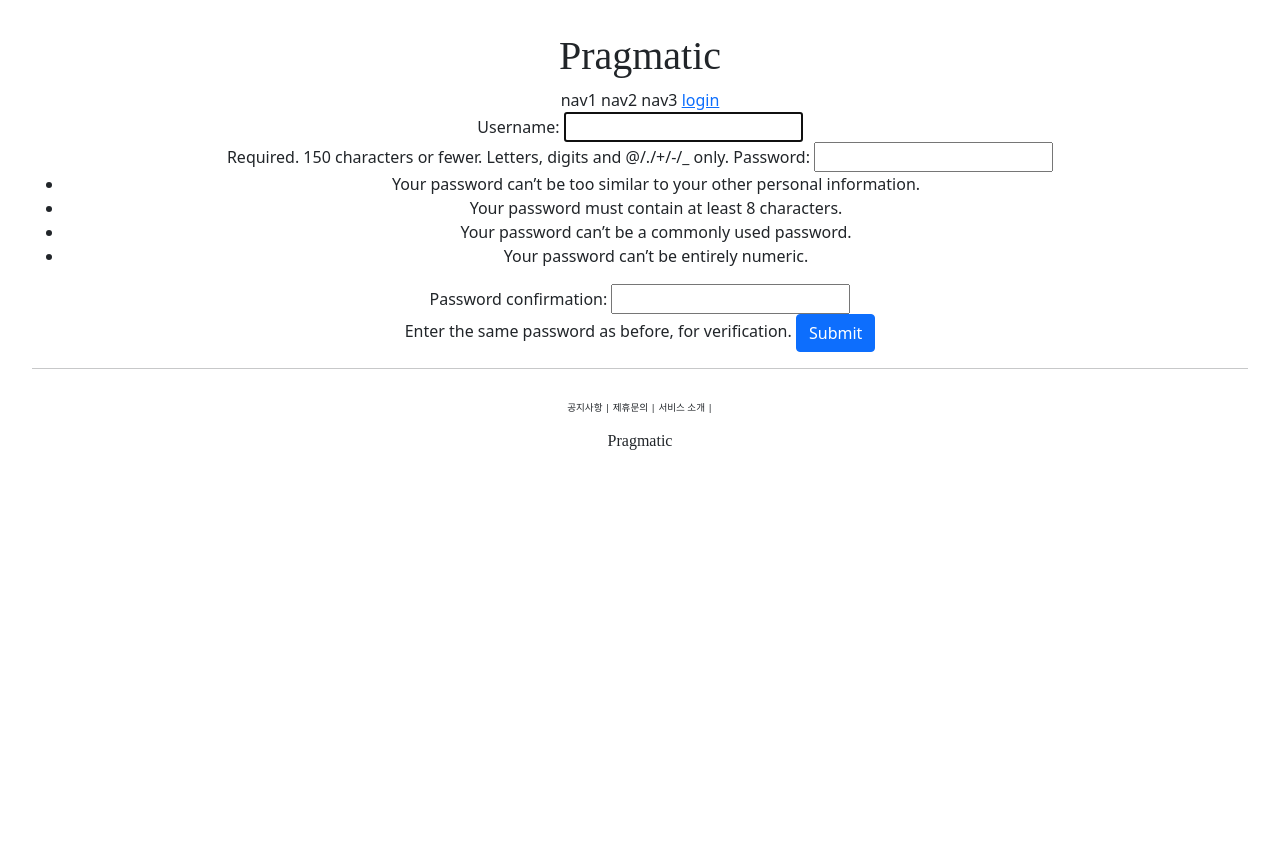
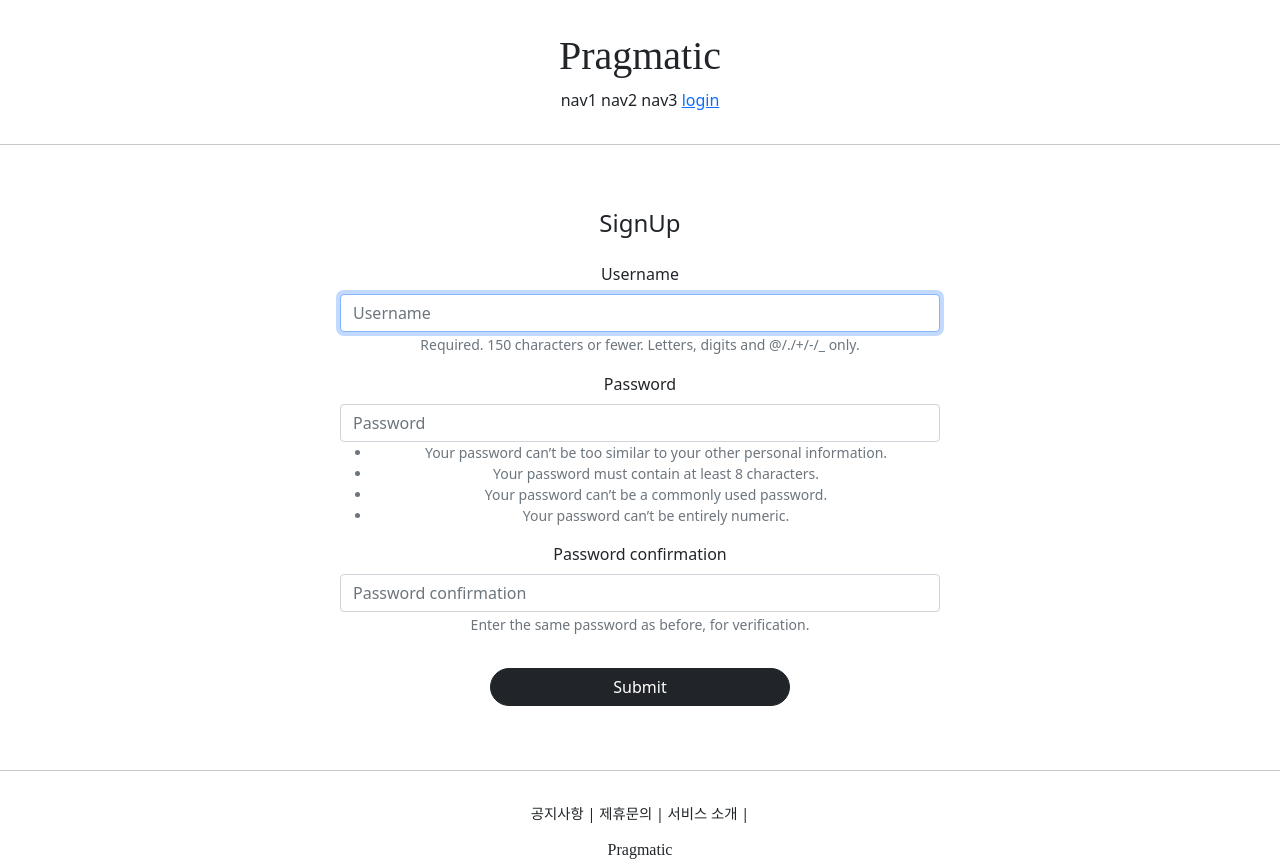
Before and after one commit to owlwith/django, a Django app: page /account/create/ in a window 1280 px wide. Before the commit the page ends 450 px from the top, so only its background shows below. Run offline with Django 4.2, Linux system fonts and the light colour scheme; some libraries are stand-ins or nearby versions; some web fonts are replaced.

Commit message:
django course 23 commit

```diff
--- a/Pragmatic/settings.py
+++ b/Pragmatic/settings.py
@@ -52,6 +52,7 @@
     'django.contrib.sessions',
     'django.contrib.messages',
     'django.contrib.staticfiles',
+    'bootstrap4',
     'accountapp',
 ]
 
--- a/accountapp/templates/accountapp/create.html
+++ b/accountapp/templates/accountapp/create.html
@@ -1,12 +1,16 @@
 {% extends 'base.html' %}
+{% load bootstrap4 %}
 
 {% block content %}
 
-    <div style = "text-align: center;">
+    <div style = "text-align: center; max-width: 600px; margin: 4rem auto">
+        <div class="mb-4">
+            <h4>SignUp</h4>
+        </div>
         <form action="{% url 'accountapp:create' %}" method="post">
             {% csrf_token %}
-            {{ form }}
-            <input type="submit" class="btn btn-primary">
+            {% bootstrap_form form %}
+            <input type="submit" class="btn btn-dark rounded-pill col-6 mt-3">
         </form>
     </div>
 
--- a/static/base.css
+++ b/static/base.css
@@ -3,7 +3,7 @@
 }
 
 .pragmatic_footer_button {
-font-size: .6rem;
+font-size: .9rem;
 }
 
 .pragmatic_footer {
--- a/templates/base.html
+++ b/templates/base.html
@@ -3,7 +3,7 @@
 
 {% include 'head.html' %}
 
-<body>
+<body><!--<body style="font-family: 'NanumSquareR';">-->
 
     {% include 'header.html' %}
 
--- a/templates/head.html
+++ b/templates/head.html
@@ -15,4 +15,27 @@
 
     <!--  DEFAULT CSS LINK  -->
     <link rel="stylesheet" type="text/css" href="{% static 'base.css' %}">
+
+    <style>
+        @font-face {
+        font-family: 'NanumSquareR';
+        src: local('NanumSquareR'),
+        url("{% static 'fonts/NanumSquareR.ttf' %}") format("opentype');
+    }
+    @font-face {
+        font-family: 'NanumSquareEB';
+        src: local('NanumSquareEB'),
+        url("{% static 'fonts/NanumSquareEB.ttf' %}") format("opentype');
+    }
+    @font-face {
+        font-family: 'NanumSquareB';
+        src: local('NanumSquareB'),
+        url("{% static 'fonts/NanumSquareB.ttf' %}") format("opentype');
+    }
+    @font-face {
+        font-family: 'NanumSquareL';
+        src: local('NanumSquareL'),
+        url("{% static 'fonts/NanumSquareL.ttf' %}") format("opentype');
+    }
+    </style>
 </head>
--- a/templates/header.html
+++ b/templates/header.html
@@ -8,7 +8,7 @@
         <span>nav3</span>
         {% if not user.is_authenticated %}
         <a href="{% url 'accountapp:login' %}?next={{ request.path }}">
-        <span>login</span>
+            <span>login</span>
         </a>
         {% else %}
         <a href="{% url 'accountapp:logout' %}?next={{ request.path }}">
@@ -16,4 +16,4 @@
         </a>
         {% endif %}
     </div>
-</div<
+</div>
```
Also changed, not shown: accountapp/templates/accountapp/login.html (+5 -3 lines), static/fonts/NanumSquareB.otf (added), static/fonts/NanumSquareEB.otf (added), static/fonts/NanumSquareL.otf (added), static/fonts/NanumSquareR.otf (added).
